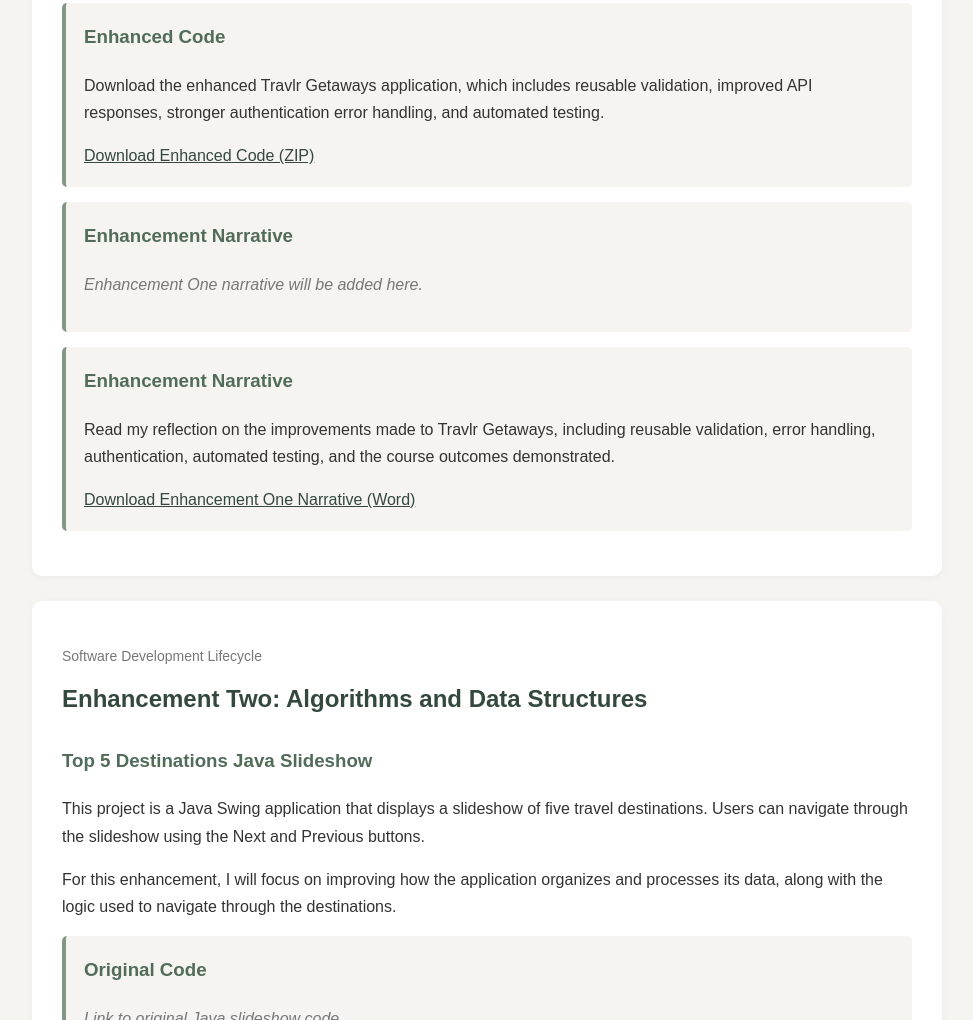
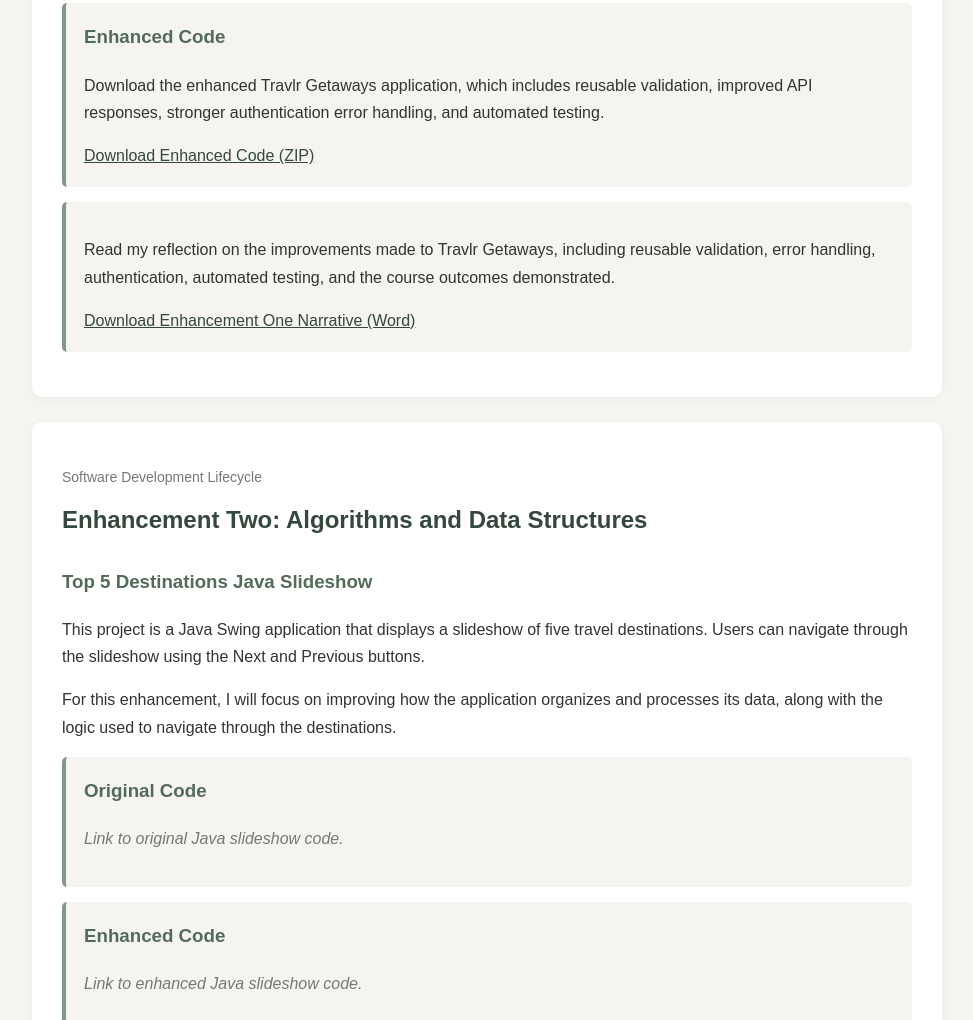
Before and after one commit to LisaUlrick20/LisaUlrick20.github.io, a plain HTML site: page index.html in a window 1280 px wide. Shown: the part 2949-3969 px from the top of the page, without its empty margins (153-1126 px from the left). Drawn offline with Linux system fonts and the light colour scheme.

Commit message:
Update Enhancement Narrative section in index.html
Removed placeholder text for Enhancement Narrative and updated the content.

```diff
--- a/index.html
+++ b/index.html
@@ -338,17 +338,7 @@
             </div>
 
             <div class="resource-box">
-                <h3>Enhancement Narrative</h3>
-                <p class="placeholder">
-                    Enhancement One narrative will be added here.
-                </p>
-            </div>
-
-
-<!-- Enhancement One: Narrative -->
-<div class="resource-box">
-    <h3>Enhancement Narrative</h3>
-    <p>
+ <p>
         Read my reflection on the improvements made to Travlr Getaways,
         including reusable validation, error handling, authentication,
         automated testing, and the course outcomes demonstrated.
@@ -356,7 +346,7 @@
     <a href="Enhancement_One_Narrative.docx" download>
         Download Enhancement One Narrative (Word)
     </a>
-</div>
+            </div>
 
 
 
```
